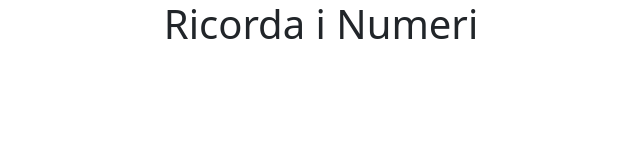
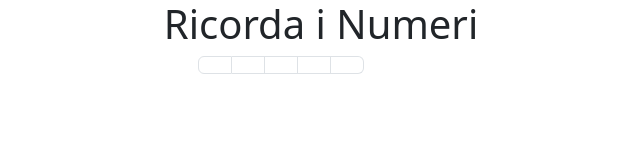
Before and after one commit to AndreaMargutti/js-simon, a plain HTML site: page index.html in a window 1280 px wide. Shown: the full height of the page, 319-959 px from the left. Drawn offline with nearby package versions, Linux system fonts and the light colour scheme.

Commit message:
list in html

```diff
--- a/index.html
+++ b/index.html
@@ -20,7 +20,11 @@
             <div class="row justify-content-center">
                 <div id="pc-numbers "class="col-3">
                     <ul class="list-group list-group-horizontal">
-
+                        <li class="list-group-item"></li>
+                        <li class="list-group-item"></li>
+                        <li class="list-group-item"></li>
+                        <li class="list-group-item"></li>
+                        <li class="list-group-item"></li>
                       </ul>
                 </div>
             </div>
```
